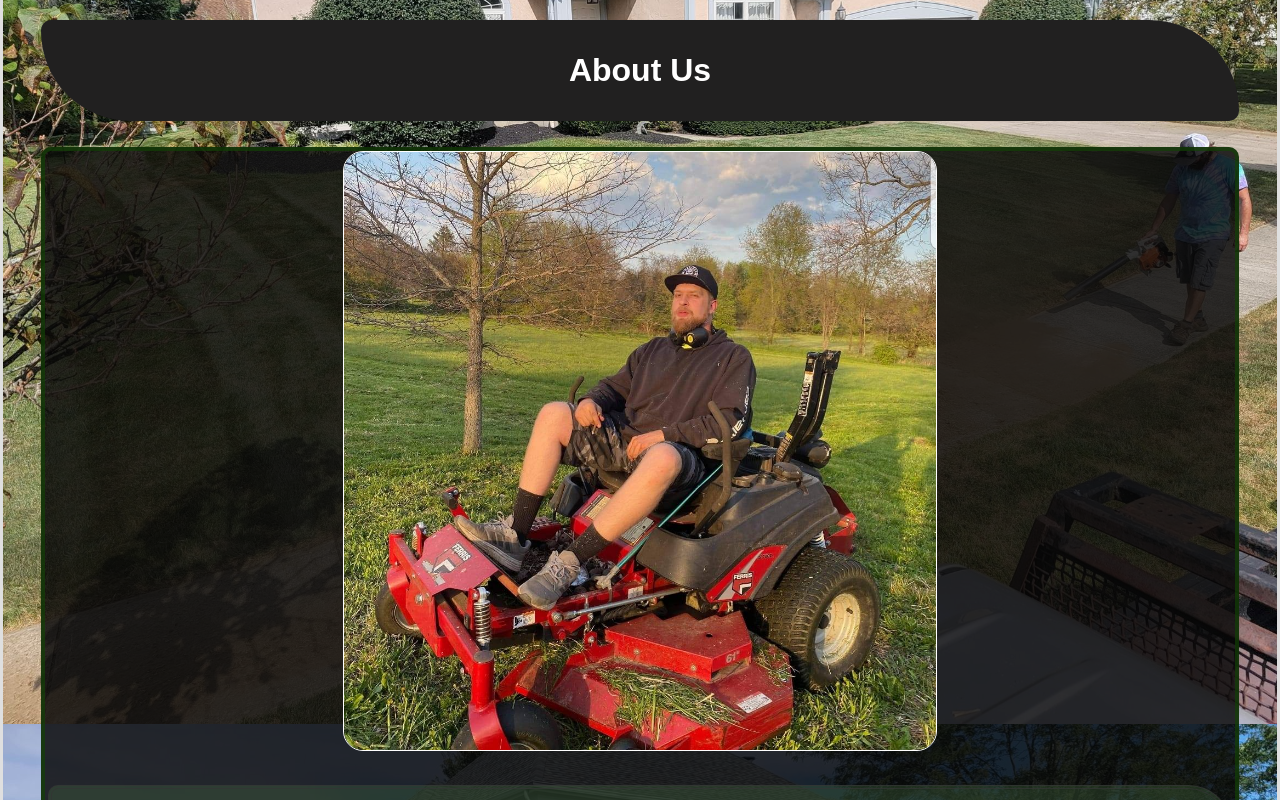
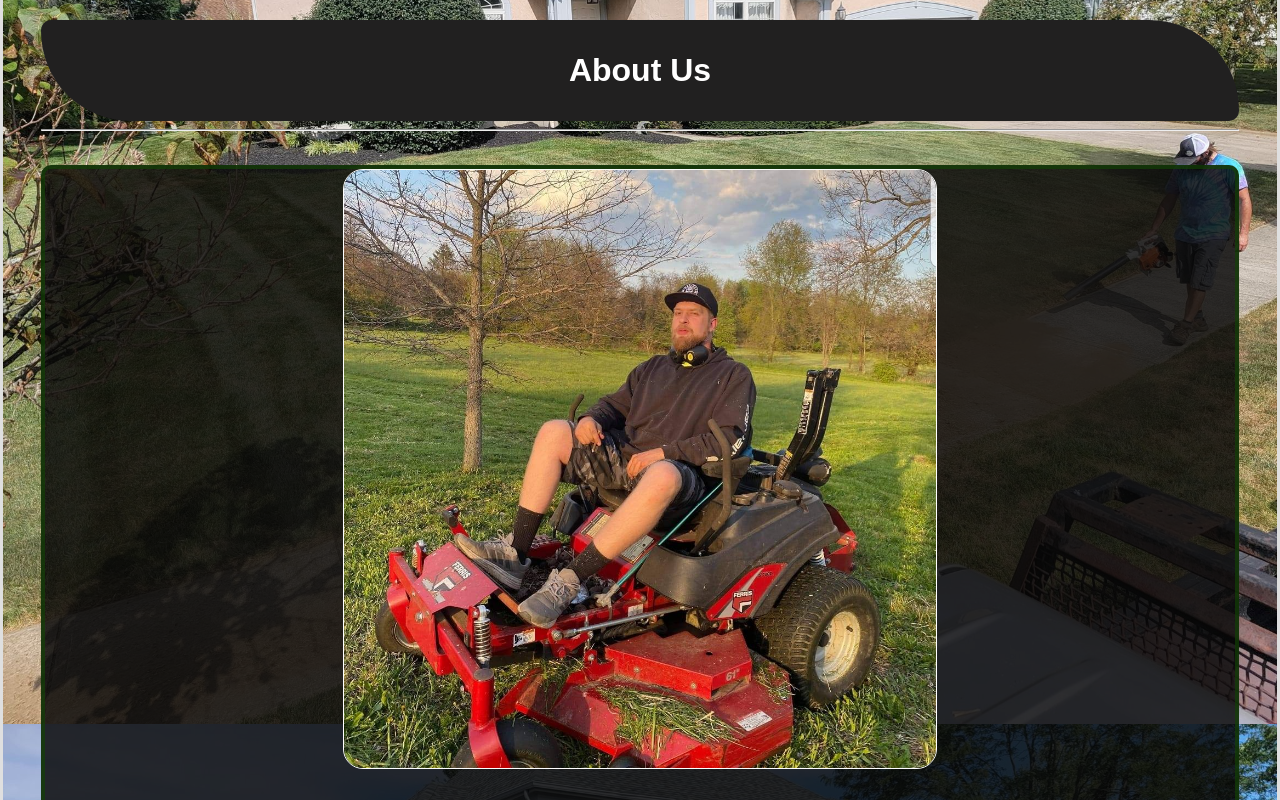
Before and after one commit to sean00880/grandpa-ron-s, a Next.js app: page / in a window 1280 px wide. Shown: the part 2140-2940 px from the top of the page. Built offline with nearby package versions, Linux system fonts and the light colour scheme.

Commit message:
changes9

```diff
--- a/components/Faq.js
+++ b/components/Faq.js
@@ -21,7 +21,7 @@ const Accordion = () => {
   return (
     <IconContext.Provider value={{ color: '#00FFB9', size: '25px' }}>
         <div className={style.container} id="faq">
-      <h1 className={style.title}>FAQ</h1>
+      <h1 className={style.title}>FAQ</h1><hr/>
       <div className={style.wrapper}>
           {Data.map((item, index) => {
             return (
--- a/components/Mission.js
+++ b/components/Mission.js
@@ -5,7 +5,7 @@ import { users2 } from "../data";
 const Mission = () => {
   return (
     <div className={style.container} id='about'>
-      <h1 className={style.title}>About Us</h1>
+      <h1 className={style.title}>About Us</h1><hr/>
       <div className={style.wrapper}>
         <div className={style.content}>
           <img
--- a/components/Testimonials.js
+++ b/components/Testimonials.js
@@ -5,7 +5,7 @@ import { users } from "../data";
 const Testimonials = () => {
   return (
     <div className={style.container} id="testimonials">
-      <h1 className={style.title}>Testimonials</h1>
+      <h1 className={style.title}>Testimonials</h1><hr/>
       <div className={style.wrapper}>
         {users.map((user) => (
           <div className={style.card} key={user.id}>
```
